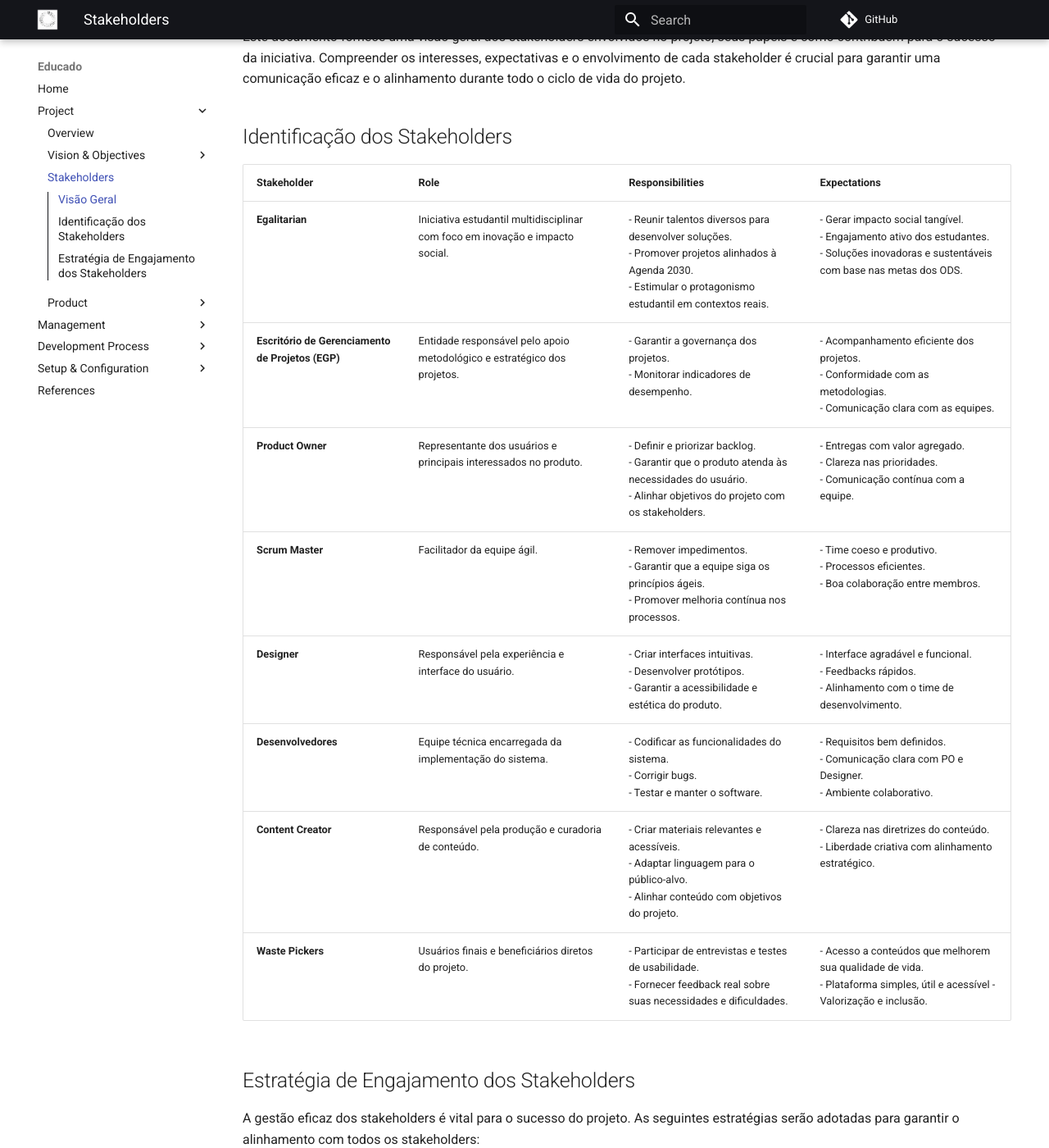
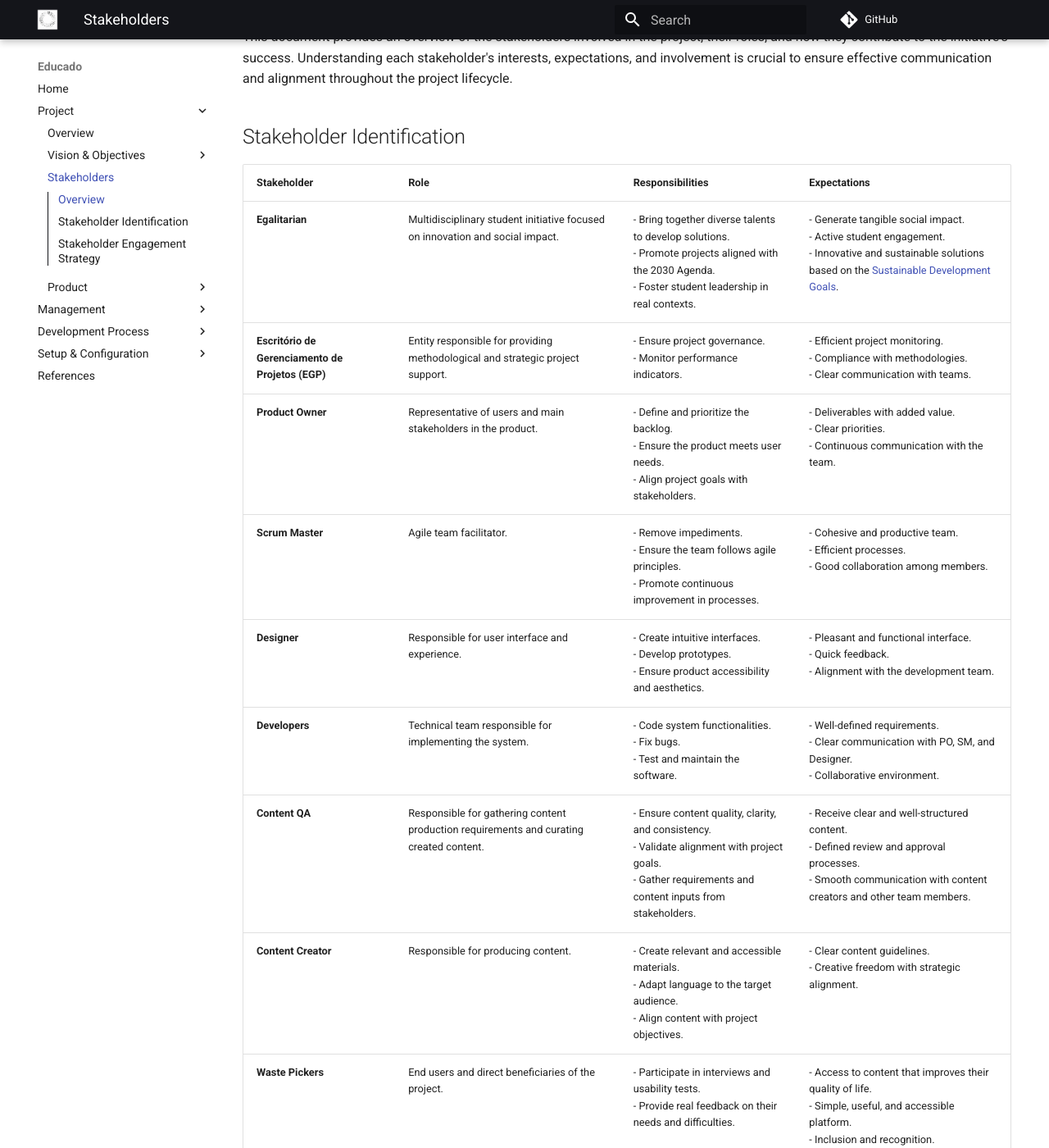
Before and after one commit to ErasmusEgalitarian/educado-docs, an MkDocs documentation site: the page built from docs/project/stakeholders.md, in a window 1280 px wide and 1400 px high, scrolled down 264 px. Shown: the whole window at 82% size. Built offline with MkDocs 1.6.1 and Material for MkDocs 9.7.7, drawn with Linux system fonts in a browser that asks for light colours; comment, search, counter and statistics services are not loaded; some of the changed text lies outside the part shown.

Commit message:
Translate stakeholders doc to English and make minor adjustments

```diff
--- a/docs/project/stakeholders.md
+++ b/docs/project/stakeholders.md
@@ -1,41 +1,43 @@
 # Stakeholders
 
-[← Voltar à página principal](../index.md)
+[← Back to main page](../index.md)
 
-## Visão Geral
+## Overview
 
-Este documento fornece uma visão geral dos stakeholders envolvidos no projeto, seus papéis e como contribuem para o sucesso da iniciativa. Compreender os interesses, expectativas e o envolvimento de cada stakeholder é crucial para garantir uma comunicação eficaz e o alinhamento durante todo o ciclo de vida do projeto.
+This document provides an overview of the stakeholders involved in the project, their roles, and how they contribute to the initiative's success. Understanding each stakeholder's interests, expectations, and involvement is crucial to ensure effective communication and alignment throughout the project lifecycle.
 
-## Identificação dos Stakeholders
+## Stakeholder Identification
 
-| **Stakeholder**                                   | **Role**                                                                      | **Responsibilities**                                                                                                                                                 | **Expectations**                                                                                                                              |
-| ------------------------------------------------- | ----------------------------------------------------------------------------- | -------------------------------------------------------------------------------------------------------------------------------------------------------------------- | --------------------------------------------------------------------------------------------------------------------------------------------- |
-| **Egalitarian**                                   | Iniciativa estudantil multidisciplinar com foco em inovação e impacto social. | - Reunir talentos diversos para desenvolver soluções.<br> - Promover projetos alinhados à Agenda 2030.<br> - Estimular o protagonismo estudantil em contextos reais. | - Gerar impacto social tangível.<br> - Engajamento ativo dos estudantes.<br> - Soluções inovadoras e sustentáveis com base nas metas dos ODS. |
-| **Escritório de Gerenciamento de Projetos (EGP)** | Entidade responsável pelo apoio metodológico e estratégico dos projetos.      | - Garantir a governança dos projetos.<br> - Monitorar indicadores de desempenho.                                                                                     | - Acompanhamento eficiente dos projetos.<br> - Conformidade com as metodologias.<br> - Comunicação clara com as equipes.                      |
-| **Product Owner**                                 | Representante dos usuários e principais interessados no produto.              | - Definir e priorizar backlog.<br> - Garantir que o produto atenda às necessidades do usuário.<br> - Alinhar objetivos do projeto com os stakeholders.               | - Entregas com valor agregado.<br> - Clareza nas prioridades.<br> - Comunicação contínua com a equipe.                                        |
-| **Scrum Master**                                  | Facilitador da equipe ágil.                                                   | - Remover impedimentos.<br> - Garantir que a equipe siga os princípios ágeis.<br> - Promover melhoria contínua nos processos.                                        | - Time coeso e produtivo.<br> - Processos eficientes.<br> - Boa colaboração entre membros.                                                    |
-| **Designer**                                      | Responsável pela experiência e interface do usuário.                          | - Criar interfaces intuitivas.<br> - Desenvolver protótipos.<br> - Garantir a acessibilidade e estética do produto.                                                  | - Interface agradável e funcional.<br> - Feedbacks rápidos.<br> - Alinhamento com o time de desenvolvimento.                                  |
-| **Desenvolvedores**                               | Equipe técnica encarregada da implementação do sistema.                       | - Codificar as funcionalidades do sistema.<br> - Corrigir bugs.<br> - Testar e manter o software.                                                                    | - Requisitos bem definidos.<br> - Comunicação clara com PO e Designer.<br> - Ambiente colaborativo.                                           |
-| **Content Creator**                               | Responsável pela produção e curadoria de conteúdo.                            | - Criar materiais relevantes e acessíveis.<br> - Adaptar linguagem para o público-alvo.<br> - Alinhar conteúdo com objetivos do projeto.                             | - Clareza nas diretrizes do conteúdo.<br> - Liberdade criativa com alinhamento estratégico.                                                   |
-| **Waste Pickers**                                 | Usuários finais e beneficiários diretos do projeto.                           | - Participar de entrevistas e testes de usabilidade.<br> - Fornecer feedback real sobre suas necessidades e dificuldades.                                            | - Acesso a conteúdos que melhorem sua qualidade de vida.<br> - Plataforma simples, útil e acessível - Valorização e inclusão.                 |
+| **Stakeholder**                                   | **Role**                                                                                | **Responsibilities**                                                                                                                                             | **Expectations**                                                                                                                                                                                                                     |
+| ------------------------------------------------- | --------------------------------------------------------------------------------------- | ---------------------------------------------------------------------------------------------------------------------------------------------------------------- | ------------------------------------------------------------------------------------------------------------------------------------------------------------------------------------------------------------------------------------ |
+| **Egalitarian**                                   | Multidisciplinary student initiative focused on innovation and social impact.           | - Bring together diverse talents to develop solutions.<br> - Promote projects aligned with the 2030 Agenda.<br> - Foster student leadership in real contexts.    | - Generate tangible social impact.<br> - Active student engagement.<br> - Innovative and sustainable solutions based on the [Sustainable Development Goals](https://brasil.un.org/pt-br/sdgs?afd_azwaf_tok=eyJhbGciOiJSUzI1NiJ9...). |
+| **Escritório de Gerenciamento de Projetos (EGP)** | Entity responsible for providing methodological and strategic project support.          | - Ensure project governance.<br> - Monitor performance indicators.                                                                                               | - Efficient project monitoring.<br> - Compliance with methodologies.<br> - Clear communication with teams.                                                                                                                           |
+| **Product Owner**                                 | Representative of users and main stakeholders in the product.                           | - Define and prioritize the backlog.<br> - Ensure the product meets user needs.<br> - Align project goals with stakeholders.                                     | - Deliverables with added value.<br> - Clear priorities.<br> - Continuous communication with the team.                                                                                                                               |
+| **Scrum Master**                                  | Agile team facilitator.                                                                 | - Remove impediments.<br> - Ensure the team follows agile principles.<br> - Promote continuous improvement in processes.                                         | - Cohesive and productive team.<br> - Efficient processes.<br> - Good collaboration among members.                                                                                                                                   |
+| **Designer**                                      | Responsible for user interface and experience.                                          | - Create intuitive interfaces.<br> - Develop prototypes.<br> - Ensure product accessibility and aesthetics.                                                      | - Pleasant and functional interface.<br> - Quick feedback.<br> - Alignment with the development team.                                                                                                                                |
+| **Developers**                                    | Technical team responsible for implementing the system.                                 | - Code system functionalities.<br> - Fix bugs.<br> - Test and maintain the software.                                                                             | - Well-defined requirements.<br> - Clear communication with PO, SM, and Designer.<br> - Collaborative environment.                                                                                                                   |
+| **Content QA**                                    | Responsible for gathering content production requirements and curating created content. | - Ensure content quality, clarity, and consistency.<br> - Validate alignment with project goals.<br> - Gather requirements and content inputs from stakeholders. | - Receive clear and well-structured content.<br> - Defined review and approval processes.<br> - Smooth communication with content creators and other team members.                                                                   |
+| **Content Creator**                               | Responsible for producing content.                                                      | - Create relevant and accessible materials.<br> - Adapt language to the target audience.<br> - Align content with project objectives.                            | - Clear content guidelines.<br> - Creative freedom with strategic alignment.                                                                                                                                                         |
+| **Waste Pickers**                                 | End users and direct beneficiaries of the project.                                      | - Participate in interviews and usability tests.<br> - Provide real feedback on their needs and difficulties.                                                    | - Access to content that improves their quality of life.<br> - Simple, useful, and accessible platform.<br> - Inclusion and recognition.                                                                                             |
 
-## Estratégia de Engajamento dos Stakeholders
+## Stakeholder Engagement Strategy
 
-A gestão eficaz dos stakeholders é vital para o sucesso do projeto. As seguintes estratégias serão adotadas para garantir o alinhamento com todos os stakeholders:
+Effective stakeholder management is vital to the success of the project. The following strategies will be adopted to ensure alignment with all stakeholders:
 
-| **Strategy**                  | **Description**                                                                                                                                       |
-| ----------------------------- | ----------------------------------------------------------------------------------------------------------------------------------------------------- |
-| **Comunicação Regular**       | Manter comunicação consistente por meio de relatórios de status semanais ou quinzenais, reuniões e atualizações.                                      |
-| **Reuniões com Stakeholders** | Organizar reuniões regulares para coletar feedback, revisar o progresso e abordar qualquer preocupação.                                               |
-| **Canais de Feedback**        | Estabelecer canais formais e informais de feedback para coletar informações dos stakeholders, especialmente dos usuários finais e do Product Owner.   |
-| **Resolução de Conflitos**    | Abordar proativamente quaisquer conflitos ou desalinhamentos entre stakeholders, facilitando discussões transparentes e encontrando um terreno comum. |
+| **Strategy**              | **Description**                                                                                                                            | **Links**     |
+| ------------------------- | ------------------------------------------------------------------------------------------------------------------------------------------ | ------------- |
+| **Regular Communication** | Maintain consistent communication through weekly or biweekly status reports, meetings, and updates.                                        | [Reports](#)  |
+| **Stakeholder Meetings**  | Organize regular meetings to gather feedback, review progress, and address any concerns.                                                   |               |
+| **Feedback Channels**     | Establish formal and informal channels to collect information from stakeholders, especially end users and the Product Owner.               | [Feedback](#) |
+| **Conflict Resolution**   | Proactively address any conflicts or misalignments between stakeholders by facilitating transparent discussions and finding common ground. |               |
 
 ---
 
-# Histórico de Revisão
+# Revision History
 
-| Date       | Version | Changes           | Authors                                        |
-| ---------- | ------- | ----------------- | ---------------------------------------------- |
-| 10/04/2024 | 0.1     | Document creation | [Leandro Almeida](!https://github.com/LeanArs) |
+| Date       | Version | Changes                                            | Authors                                       |
+| ---------- | ------- | -------------------------------------------------- | --------------------------------------------- |
+| 2025-04-10 | 0.1     | Document creation                                  | [Leandro Almeida](https://github.com/LeanArs) |
+| 2025-04-15 | 0.2     | Added Content QA information and minor adjustments | [Leandro Almeida](https://github.com/LeanArs) |
 
-[← Voltar à página principal](../index.md)
+[← Back to main page](../index.md)
```
